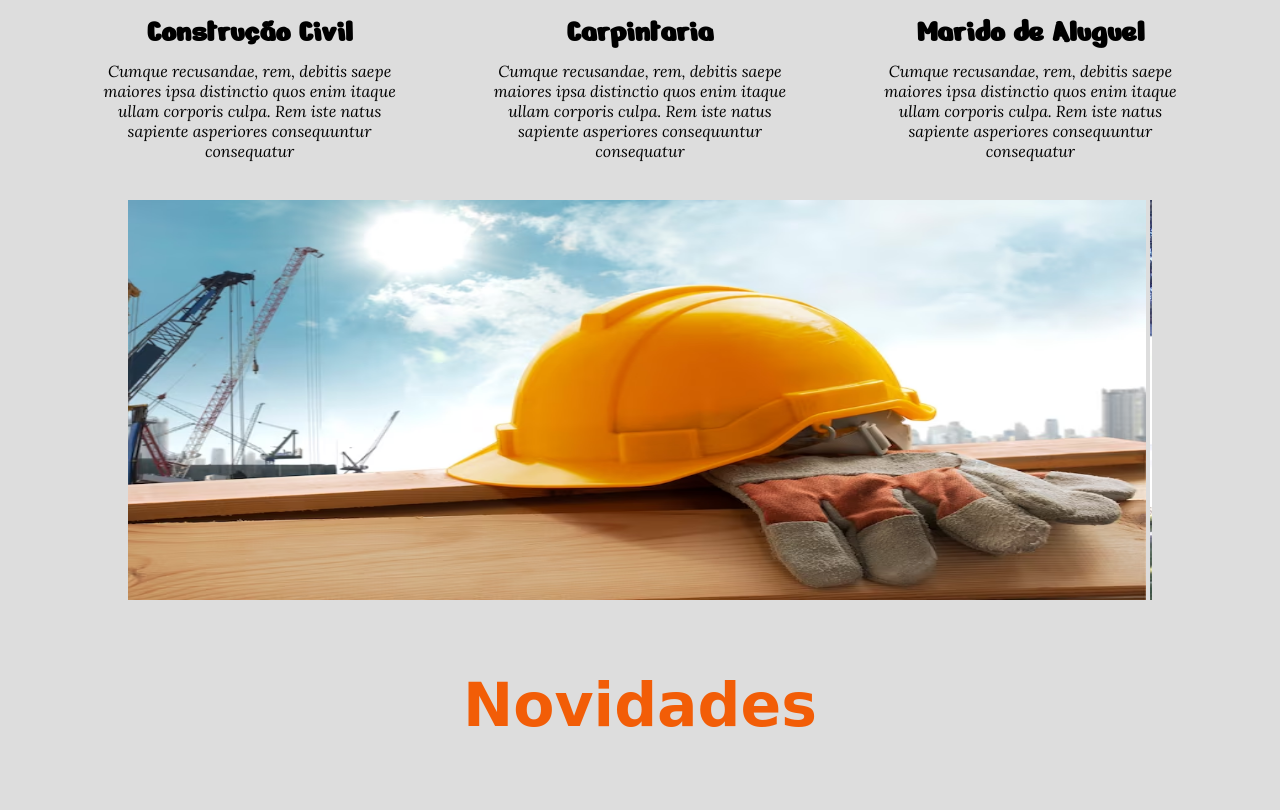
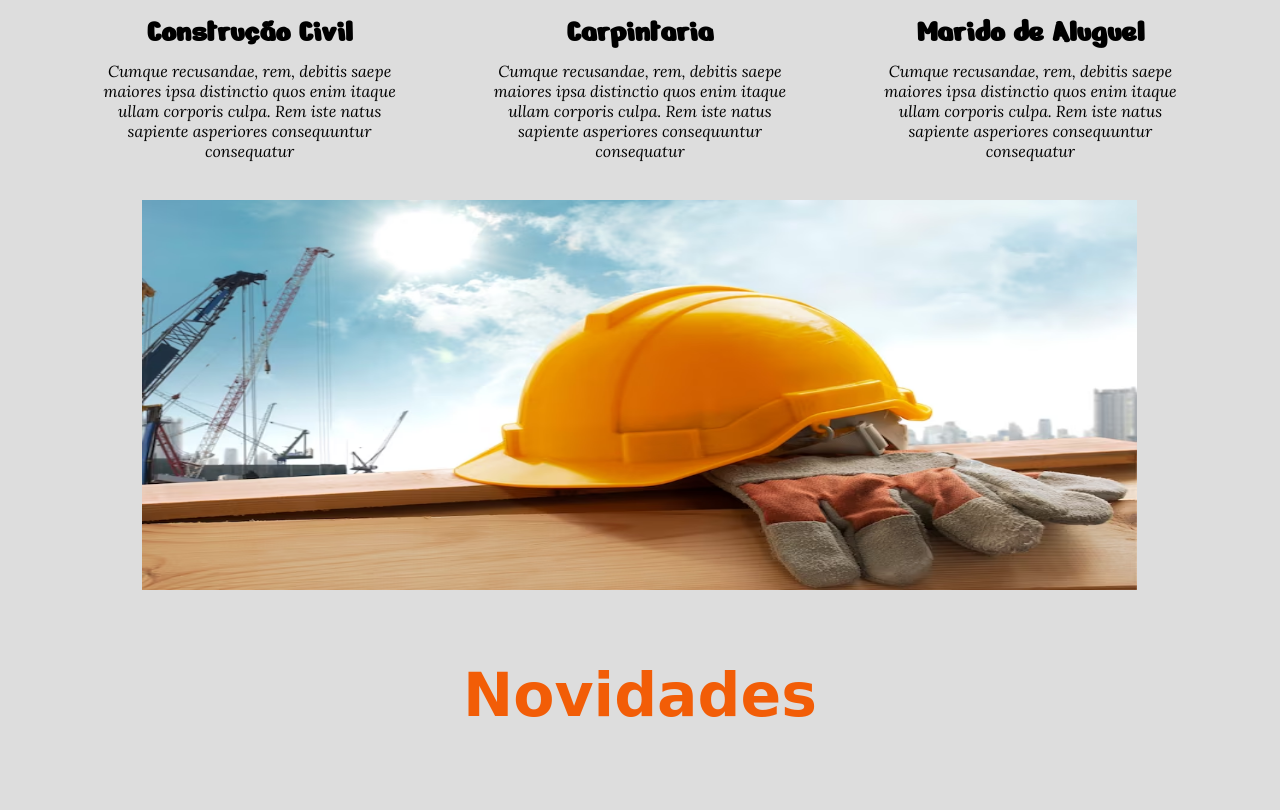
Before and after one commit to gabipereira0614/JR_codespace, a CodeIgniter 4 app: template app/Views/home.php in a window 1280 px wide. Shown: the part 1035-1845 px from the top of the page. Run offline with PHP 8.4 and a stand-in for CodeIgniter, Linux system fonts and the light colour scheme; the template is opened without the code that fills it, so the values that code supplies are empty; some libraries are stand-ins or nearby versions; some web fonts are replaced.

Commit message:
arrumando slideshow(andamento)

```diff
--- a/app/Views/home.php
+++ b/app/Views/home.php
@@ -66,7 +66,7 @@
                 <img src="../img/deck2.jpeg" alt="foto1" height="400" width="100%">
                 <img src="../img/construcao.jpeg" alt="foto2" height="400" width="100%">
                 <img src="../img/carpintaria1.jpeg" alt="foto2" height="400" width="100%">
-                <img src="../img/pergolado.jpeg" alt="foto2" height="400" width="100%">
+                <img src="../img/carpintaria1.jpeg" alt="foto2" height="400" width="100%">
             </div>
         </section>
     </div>
--- a/public/styles/home.css
+++ b/public/styles/home.css
@@ -102,8 +102,8 @@
 
 .container-carrossel{
     overflow-x: visible;
-    width: 80%;
-    height: 400px;
+    width: 78%;
+    height: 390px;
     overflow: hidden;
     float: left;
 }
@@ -114,7 +114,7 @@
     animation-iteration-count: infinite;
 }
 .container-carrossel .imagem-carrossel img{
-width: 19.9%;
+width: 19.94%;
 }
 .imagem-carrossel{
     width: 100%;
@@ -236,6 +236,7 @@ width: 19.9%;
         flex-wrap: wrap;
         align-items: center;
         justify-content: center;
+        width: 100%;
     }
 
     .imagem-novidade{
```
